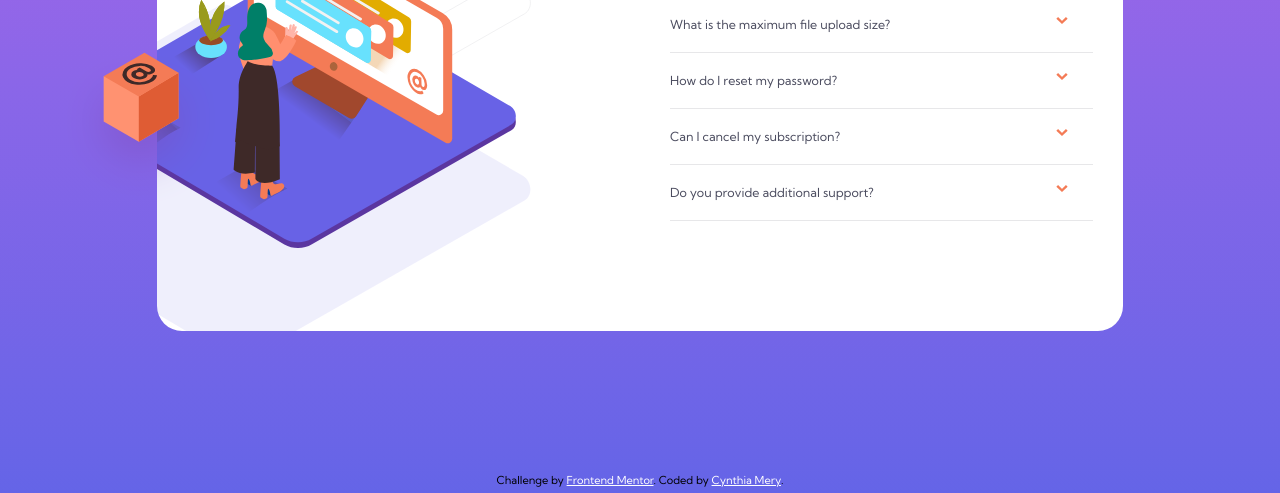
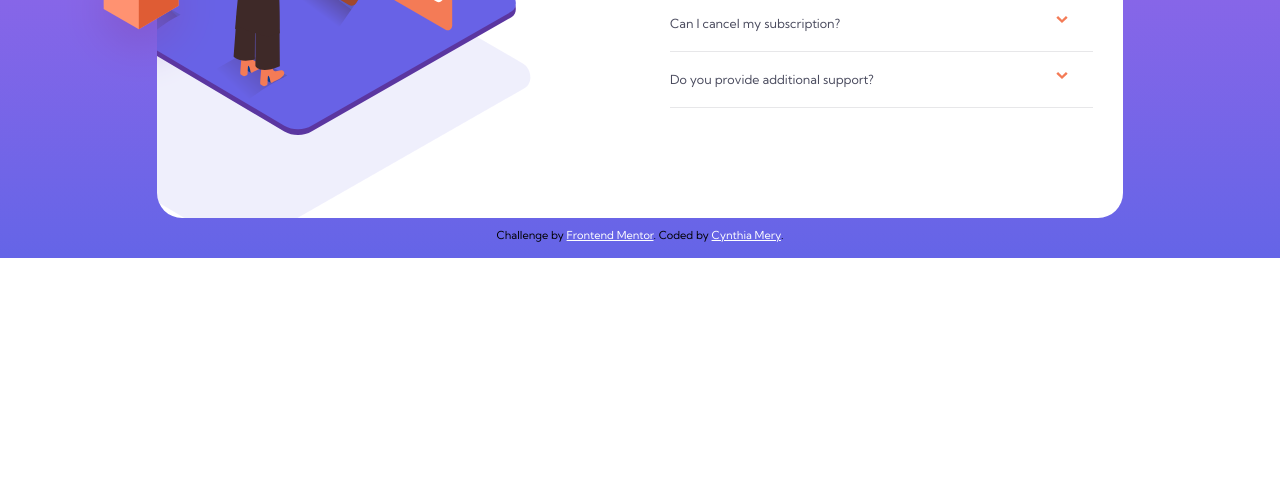
Before and after one commit to cynmery/FAQ-Accordion-Card, a plain HTML site: page index.html in a window 1280 px wide. Shown: the part 307-800 px from the top of the page. Drawn offline with Linux system fonts and the light colour scheme.

Commit message:
Add files via upload

```diff
--- a/style.css
+++ b/style.css
@@ -5,24 +5,29 @@
     font-family: "Kumbh Sans", sans-serif;
 }
 
+html{
+    /*height: 100%;*/
+}
+
 :root {
     font-size: 62.5%;
-    height: 100%;
-    background-image: linear-gradient(hsl(273, 75%, 66%), hsl(240, 73%, 65%));
-    background-repeat: no-repeat;
+    /*background-image: linear-gradient(hsl(273, 75%, 66%), hsl(240, 73%, 65%));
+    background-repeat: no-repeat;*/
 }
 
 body {
     display: flex;
     justify-content: center;
     align-items: center;
-    min-height: 100vh;
+    height: 100%;
     width: 100%;
     font-size: 1.2rem;
     color: black;
     position: relative;
     flex-direction: column;
-    padding-bottom: 2.5rem;
+    /*padding-bottom: 2.5rem;*/
+    background-image: linear-gradient(hsl(273, 75%, 66%), hsl(240, 73%, 65%));
+    background-repeat: no-repeat;
 }
 
 .tab-text {
@@ -53,7 +58,7 @@ h1 {
 
 #container {
     height: 100%;
-    margin: auto;
+    padding-top:2.5rem;
     position: relative;
 }
 
@@ -161,8 +166,10 @@ input {
 }
 
 footer {
-    bottom: 0;
-    position: absolute;
+   /* bottom: 0;
+    position: absolute;*/
+    margin-top: 10px;
+    margin-bottom: 10px;
 }
 
 .attribution {
@@ -387,7 +394,7 @@ footer {
     h1 {
         text-align: center;
         position: static;
-        margin-top: -15rem;
+        margin-top: -17rem;
         margin-bottom: 1rem;
         width: 100%;
         font-size: 3.5rem;
```
